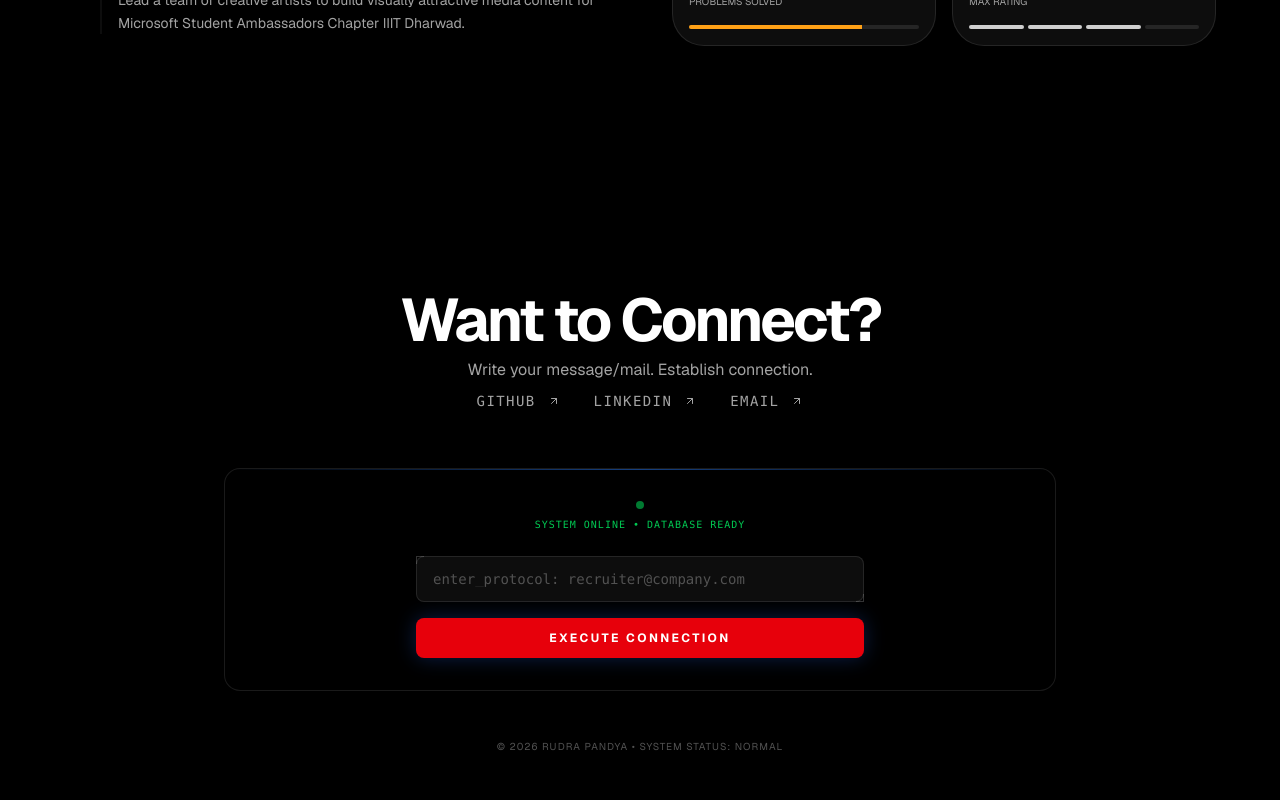
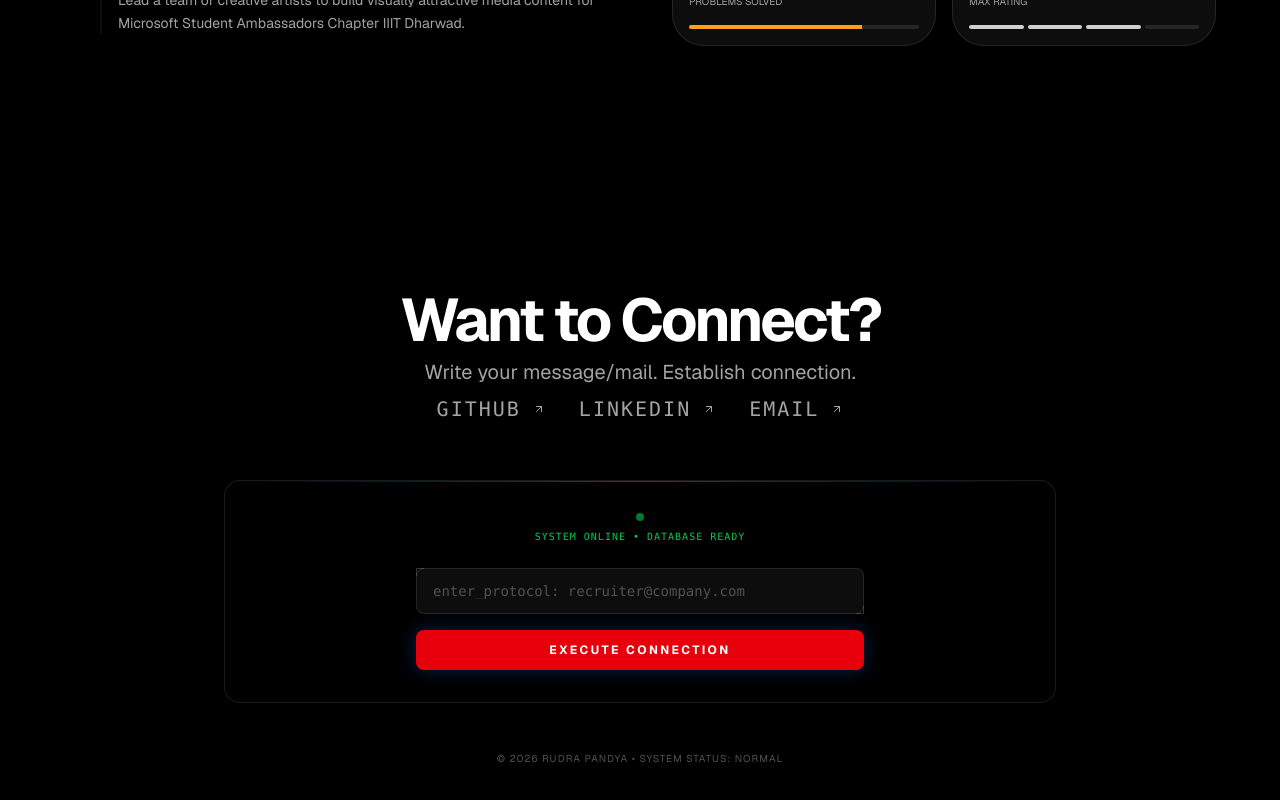
Before and after one commit to Rudra-P11/Aura-Farm, a Next.js app: page / in a window 1280 px wide. Shown: the part 4450-5250 px from the top of the page. Built offline with nearby package versions, Linux system fonts and the light colour scheme.

Commit message:
font size fix

```diff
--- a/src/app/page.tsx
+++ b/src/app/page.tsx
@@ -443,7 +443,7 @@ export default function Home() {
           {/* Header Text */}
           <Column center gap="8">
              <h2 className="text-6xl font-bold tracking-tighter text-white">Want to Connect?</h2>
-             <p className="text-neutral-medium">Write your message/mail. Establish connection.</p>
+             <p className="text-neutral-medium text-xl">Write your message/mail. Establish connection.</p>
           </Column>
 
           {/* Social Links Row */}
@@ -460,7 +460,7 @@ export default function Home() {
                   rel="noopener noreferrer"
                   className="flex items-center gap-3 group text-neutral-medium hover:text-white transition-colors px-4 py-2 rounded-full border border-transparent hover:border-white/10 hover:bg-white/5"
                 >
-                    <span className="text-sm font-mono uppercase tracking-widest">{social.name}</span>
+                    <span className="text-xl font-mono uppercase tracking-widest">{social.name}</span>
                     <div className="group-hover:translate-x-1 group-hover:-translate-y-1 transition-transform duration-300">
                         {/* Custom Arrow Icon */}
                         <svg width="12" height="12" viewBox="0 0 24 24" fill="none" stroke="currentColor" strokeWidth="2" strokeLinecap="round" strokeLinejoin="round">
```
